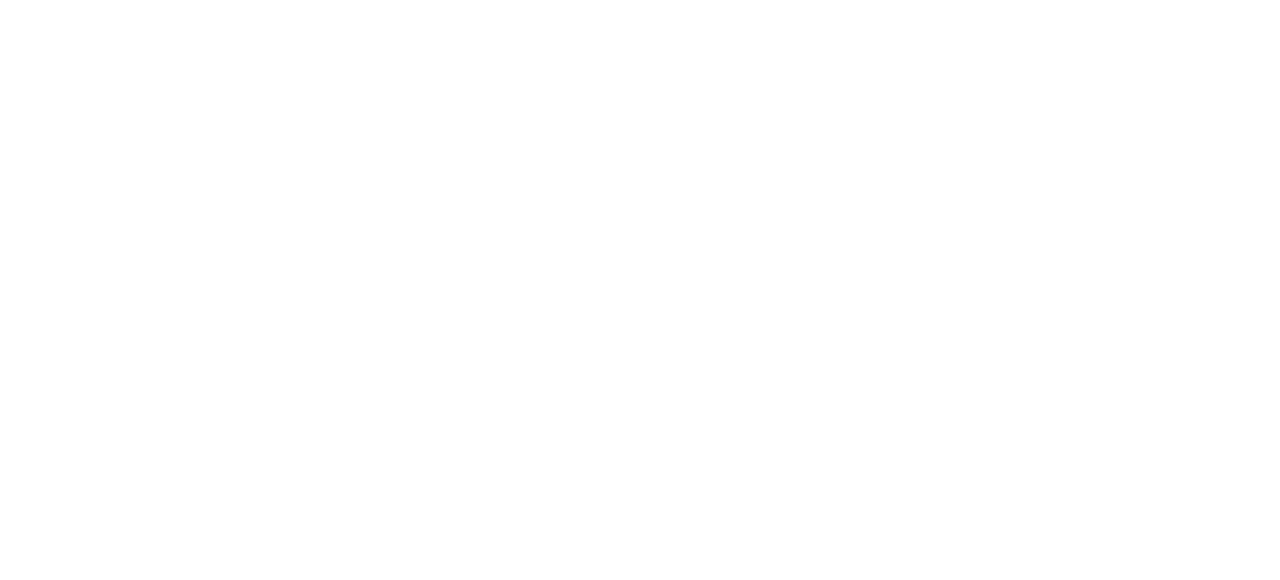
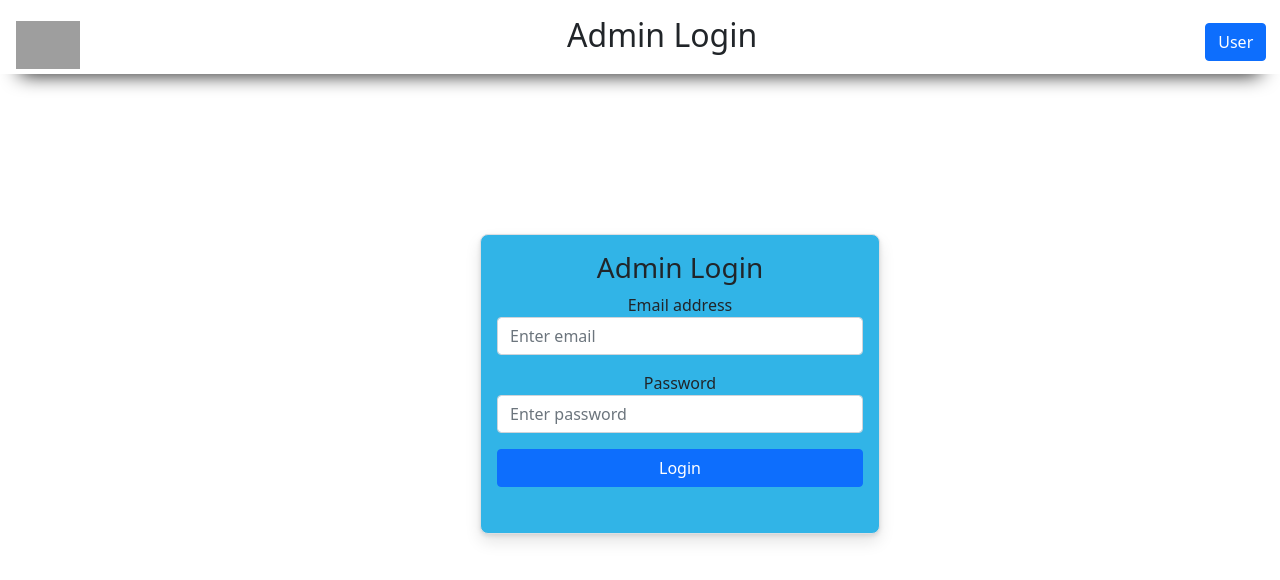
Before and after one commit to praffulchauhan/foodecommerce, a React (Create React App) app in the folder react-app/: page /admin in a window 1280 px wide. Before the commit this address had no page. Shown: the top 580 px of the page. Built offline with nearby package versions, Linux system fonts and the light colour scheme; grey boxes are pictures that could not be loaded.

Commit message:
Css changed in login and signup

```diff
--- a/react-app/src/App.js
+++ b/react-app/src/App.js
@@ -9,6 +9,7 @@
 import Cart from "./Components/Cart/Cart";
 import EditProduct from "./Components/Admin/EditProduct";
 import Login from "./Components/Login/Login";
+import LoginAdmin from "./Components/Login/LoginAdmin"
 
 function App() {
   return (
@@ -19,6 +20,7 @@
         <Route path="/menu" element={<Menu />} />
         <Route path="/cart" element={<Cart />}></Route>
         <Route path="/signup" element={<Signup />} />
+        <Route path="/admin" element={<LoginAdmin/>} />
 
         <Route path="/admin/add" element={<AddProduct />} />
         <Route path="/admin/list" element={<ListProduct />} />
--- a/react-app/src/Components/Login/Login.js
+++ b/react-app/src/Components/Login/Login.js
@@ -55,8 +55,8 @@
               alt=""
             />
           </Link>
-          <h1 className="logintext">Login</h1>
-          <Link to="/admin/add">
+          <h2 className="logintext">User Login</h2>
+          <Link to="/admin">
             <button className="btn btn-primary admin">Admin</button>
           </Link>
         </div>
--- a/react-app/src/Components/Login/LoginAdmin.css
+++ b/react-app/src/Components/Login/LoginAdmin.css
@@ -8,7 +8,8 @@
   margin-left: 1rem;
 }
 .logintext {
-  margin-left: 33rem;
+  margin-left: 29rem;
+
 }
 
 .user {
--- a/react-app/src/Components/Login/LoginAdmin.js
+++ b/react-app/src/Components/Login/LoginAdmin.js
@@ -16,7 +16,7 @@
               alt=""
             />
           </Link>
-          <h1 className="logintext">Login</h1>
+          <h2 className="logintext">Admin Login</h2>
           <Link to="/login">
             <button className="btn btn-primary user">User</button>
           </Link>
@@ -24,7 +24,7 @@
       </div>
       <div className="login">
         <form>
-          <h3>Login</h3>
+          <h3>Admin Login</h3>
           <div className="mb-3">
             <label>Email address</label>
             <input
--- a/react-app/src/Components/Signup/Signup.css
+++ b/react-app/src/Components/Signup/Signup.css
@@ -7,7 +7,9 @@
   }
 
 
-
+.logintext{
+  margin-left: 29rem;
+}
 
 .signup {
   justify-content: center;
--- a/react-app/src/Components/Signup/Signup.js
+++ b/react-app/src/Components/Signup/Signup.js
@@ -54,8 +54,8 @@
               alt=""
             />
           </Link>
-          <h1 className="logintext">Login</h1>
-          <Link to="/admin/add">
+          <h2 className="logintext">User Signup</h2>
+          <Link to="/admin">
             <button className="btn btn-primary admin">Admin</button>
           </Link>
         </div>
```
